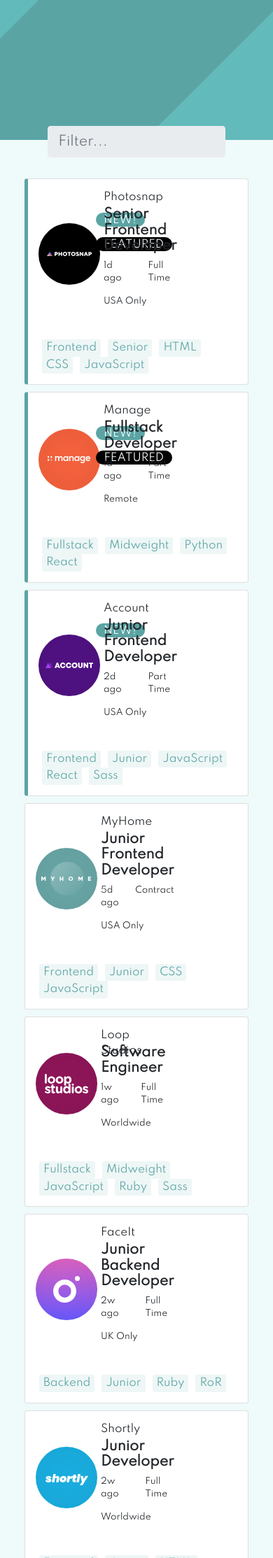
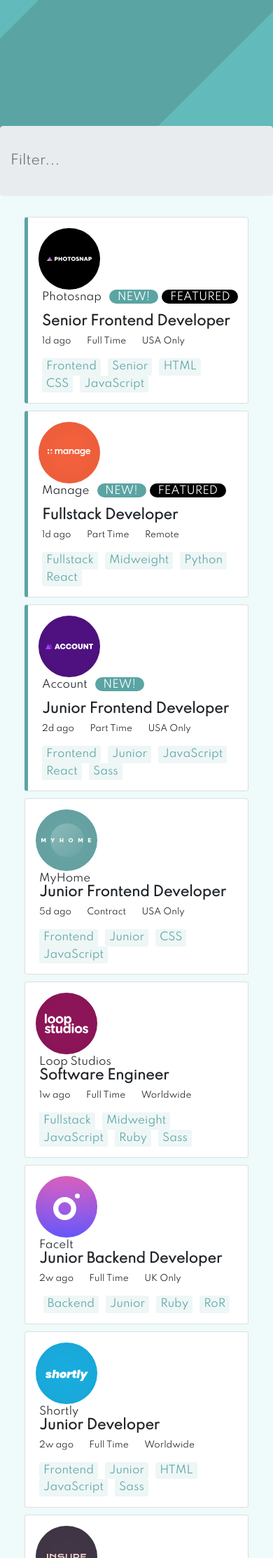
Before and after one commit to ymon275/JobListing, a PHP site: page / in a window 390 px wide. Shown: the top 2227 px of the page at 70% size. Run offline with PHP 8.4, Linux system fonts and the light colour scheme.

Commit message:
version 1

```diff
--- a/jobListing/stylesheet.css
+++ b/jobListing/stylesheet.css
@@ -48,10 +48,11 @@ body {
 }
 
 .paragraph {
-  width: 100% !important;
+  width: 100%;
   max-width: -webkit-max-content;
   max-width: -moz-max-content;
   max-width: max-content;
+  height: 10px;
   margin-bottom: 10px;
   top: 10px;
 }
@@ -63,6 +64,18 @@ body {
   -webkit-box-align: center;
       -ms-flex-align: center;
           align-items: center;
+  -webkit-box-pack: justify;
+      -ms-flex-pack: justify;
+          justify-content: space-between;
+}
+
+@media (max-width: 1242px) {
+  .card-body {
+    -webkit-box-orient: vertical;
+    -webkit-box-direction: normal;
+        -ms-flex-direction: column;
+            flex-direction: column;
+  }
 }
 
 #bg_header {
@@ -130,13 +143,20 @@ body {
 }
 
 .form-control-lg {
-  width: 65% !important;
+  width: 65%;
   height: -webkit-fit-content;
   height: -moz-fit-content;
   height: fit-content;
   margin: auto;
   -webkit-transform: translate(0, -20px);
           transform: translate(0, -20px);
+}
+
+@media (max-width: 500px) {
+  .form-control-lg {
+    height: 100px;
+    width: 100% !important;
+  }
 }
 
 .card-body2 {
--- a/jobListing/stylesheet.scss
+++ b/jobListing/stylesheet.scss
@@ -52,9 +52,9 @@ body {
 }
 
 .paragraph {
-  width: 100% !important;
+  width: 100%;
   max-width: max-content;
-  // height: 10px;
+  height: 10px;
   margin-bottom: 10px;
   // height: 50px;
   top: 10px;
@@ -64,7 +64,10 @@ body {
 .card-body {
   display: flex;
   align-items: center;
-  // justify-content: space-between;
+  justify-content: space-between;
+  @media (max-width: 1242px) {
+    flex-direction: column;
+  }
 }
 
 #bg_header {
@@ -122,9 +125,13 @@ body {
 }
 
 .form-control-lg {
-  width: 65% !important;
+  width: 65%;
   // min-width: 300px;
   height: fit-content;
+  @media (max-width: 500px) {
+    height: 100px;
+    width: 100% !important;
+  }
   margin: auto;
   transform: translate(0, -20px);
 }
```
Also changed, not shown: jobListing/main.js (+21 -21 lines), 1 other file.
